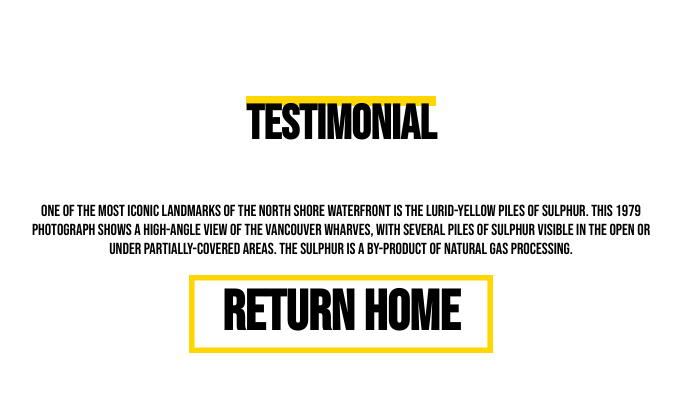
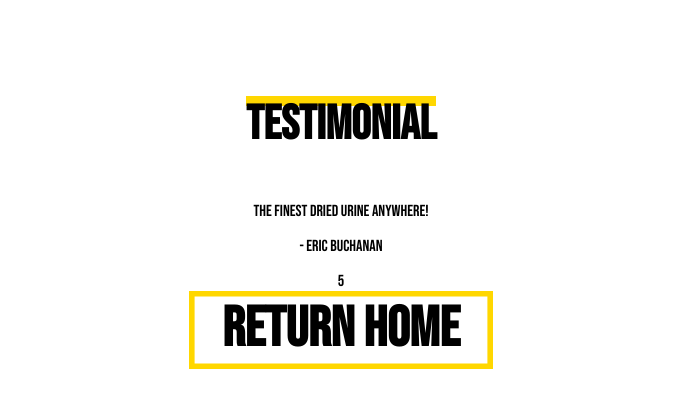
Before and after one commit to zach1502/big-yellow-sulphur-pile, a React (Create React App) app: page /testimonials in a window 1280 px wide. Shown: the top 408 px of the page, without its empty margins (299-980 px from the left). Built offline with nearby package versions, Linux system fonts and the light colour scheme; the HTML template or start-up script is replaced by a standard one.

Commit message:
Start adding testimonial component

```diff
--- a/src/Testimonials.js
+++ b/src/Testimonials.js
@@ -1,5 +1,6 @@
 import {useNavigate} from 'react-router-dom';
 import Logo from './components/Logo';
+import Testimonial from './components/Testimonial';
 export default function Testimonials() {
     const navigate = useNavigate();
 
@@ -10,7 +11,7 @@ export default function Testimonials() {
     return (
       <div className="Page">
         <Logo text={"Testimonial"}></Logo>
-        <p style={{'fontSize':'xxl', 'width':'50%'}}>One of the most iconic landmarks of the North Shore waterfront is the lurid-yellow piles of sulphur. This 1979 photograph shows a high-angle view of the Vancouver Wharves, with several piles of sulphur visible in the open or under partially-covered areas. The sulphur is a by-product of natural gas processing.</p>
+        <Testimonial review="The finest dried urine anywhere!" reviewer="Eric Buchanan" stars="5"/>
         <button onClick={navigateHome}>Return home</button>
       </div>
     );
--- /dev/null
+++ b/src/components/Testimonial.js
@@ -0,0 +1,14 @@
+import { React } from 'react'
+import './Testimonial.css'
+
+function Testimonial(props) {
+    return (
+        <div className='Testimonial'>
+            <p>{props.review}</p>
+            <p>- {props.reviewer}</p>
+            {props.stars}
+        </div>
+    )
+}
+
+export default Testimonial;
```
Also changed, not shown: src/components/Testimonial.css (added).
